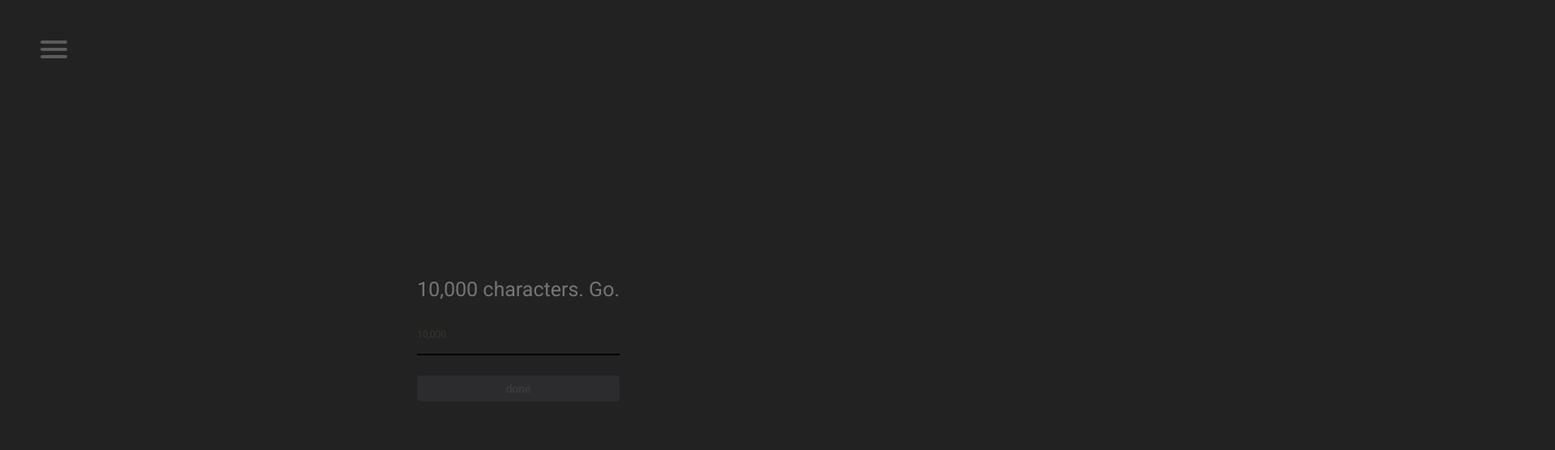
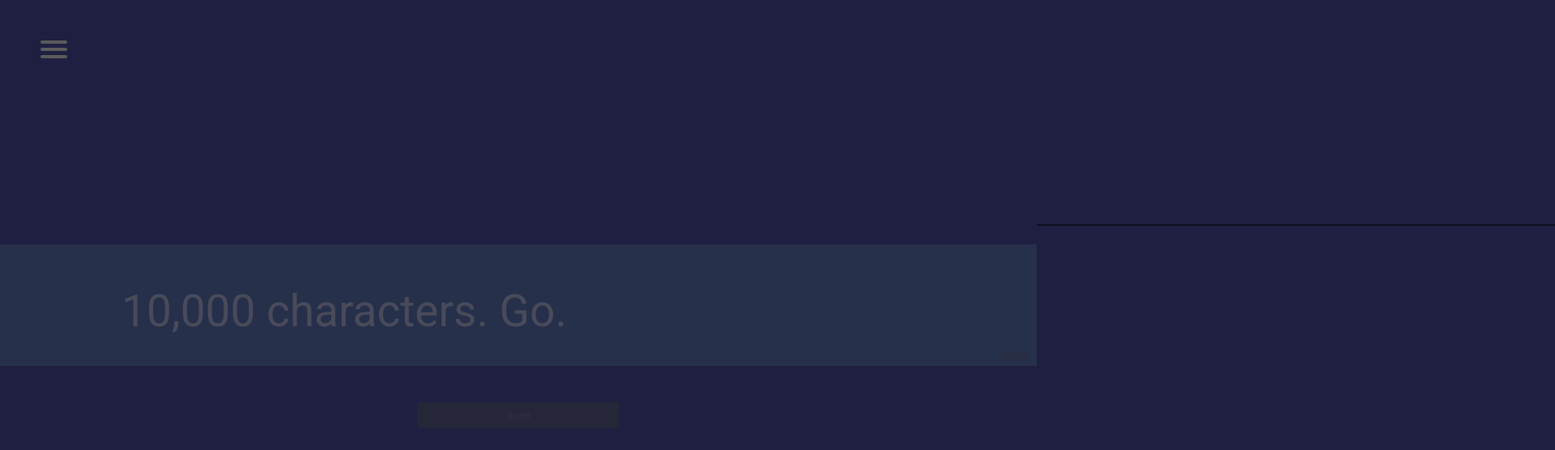
Before and after one commit to stuartleach/morningpages, a plain HTML site: page index.html in a window 1280 px wide. Shown: the top 556 px of the page at 81% size, 1920 px wide, since content can reach past the window. Drawn offline with nearby package versions, Linux system fonts and the light colour scheme.

Commit message:
Begin initializing CSS variables in main.css to use in darktheme and lighttheme

```diff
--- a/css/darktheme.css
+++ b/css/darktheme.css
@@ -1,9 +1,21 @@
+/* VARIABLES IN USE:
+
+
+*/
+
+
+
 body {
-	background-color: #222;
+	background-color: var(--dark-bg-color);
   }
 
   #user-input {
 	  color: #ddd;
+  }
+
+  .input-wrapper {
+    background-color: var(--form-bg-color-dark);
+    opacity: .5;
   }
 
   #menu {
--- a/css/lighttheme.css
+++ b/css/lighttheme.css
@@ -1,9 +1,9 @@
 body {
-	background-color: #ECECEC;
+	background-color: var(--light-bg-color);
   }
 
   #user-input {
-	  color: #383831;
+	  color: var(--light-text-color);
   }
 
   #menu {
--- a/css/main.css
+++ b/css/main.css
@@ -1,5 +1,19 @@
+:root {
+
+  /* Dark Theme */
+  --dark-bg-color: #1F2041 ;
+  --main-text-color-dark:;
+  --form-bg-color-dark: #2E4057;
+
+/* Light Theme */
+  --light-bg-color: #F3F9D2;
+  --light-text-color: #1F2041;
+  --light-form-bg-color: #FBFFE5;
+
+}
+
 body {
-  background-color: #222;
+  background-color: var(--main-bg-color-dark);
   font-family: Roboto, Arial, sans-serif;
   margin: 0;
   padding: 0;
@@ -19,10 +33,17 @@ a:hover {
   float: left;
 }
 
+#after-input {
+  width: 250px;
+  margin: 0 auto;
+}
+
 #characterCount {
   color: #383831;
-  float: left;
   font-size: 12px;
+  position: absolute;
+  right: 10px;
+  margin-top: -45px;
 }
 
 .btn-group {
@@ -41,6 +62,8 @@ a:hover {
 #done {
   border: none;
   margin-top: 20px;
+
+  /* width: 200px; */
 }
 
 #stats {
@@ -158,9 +181,13 @@ a:hover {
 
 progress {
   border: none;
-  width: 250px;
+  /* width: 250px; */
+  width: 100%;
   height: 2px;
-  margin-top: 15px;
+  position: absolute;
+  /* top: 20px; */
+  z-index: 1;
+  margin-top: -25px;
   background: crimson;
 }
 
@@ -177,10 +204,12 @@ progress::-webkit-progress-bar {
 }
 
 .input-wrapper {
-  width: 250px;
-  height: 115px;
+  width: 100%;
+  height: 150px;
   margin: 0 auto;
   margin-bottom: 100px;
+
+background-color: blue;
   position: relative;
 }
 
@@ -195,12 +224,15 @@ input {
   color: #ddd;
   border: none;
   padding: 0;
+  padding-left: 150px;
+  padding-right: 150px;
   border-radius: 0;
   outline: none;
-  width: auto;
+  width: 80%;
   min-width: 100%;
-  width: 250px;
-  font-size: 2.5rem;
+  /* width: 250px; */
+  font-size: 5.5rem;
+  /* background-color: blue; */
   line-height: 3em;
   font-family: Roboto, Arial, sans-serif;
   background-color: transparent;
@@ -235,7 +267,7 @@ a:hover {
   position: relative;
   top: 50px;
   left: 50px;
-  z-index: 1;
+  z-index: 2;
   -webkit-user-select: none;
   user-select: none;
 }
--- a/index.html
+++ b/index.html
@@ -58,11 +58,14 @@
         <div class="input-wrapper container" data-text="">
             <form id="myForm">
                 <input class="mp" id="user-input" type="text" placeholder="10,000 characters. Go."></input>
+                <progress max="10000" id="progress" value=""></progress><div id="characterCount" class="">0</div>
             </form>
-            <div id="characterCount" class="">0</div>
+            <div id="after-input">
+
             <div id="prompt"></div>
-            <progress max="10000" id="progress" value=""></progress>
+
             <button class="btn btn-default" id="done">done</button>
+            </div>
         </div>
     </div>
 
--- a/js/script.js
+++ b/js/script.js
@@ -120,9 +120,11 @@ $('form input').bind('keypress change click', function() {
 
             // Ignore the 'enter' key when pressed so the user doesn't accidentally end the morning pages too soon.
             $('html').bind('keypress', function(e) {
-                if (e.keyCode == 13) {
+                if (e.keyCode == 13 && zEvent.metaKey) {
                     console.log('user clicked \'enter\'');
                     return false;
+                } else if (e.keyCode == 13 && zEvent.metaKey) {
+                    return clickDone;
                 }
             });
 
```
